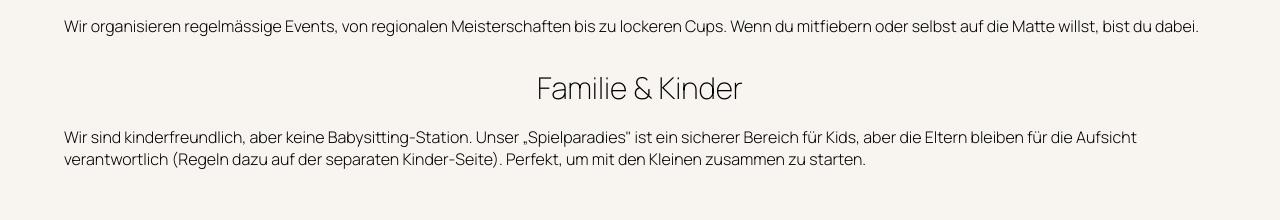
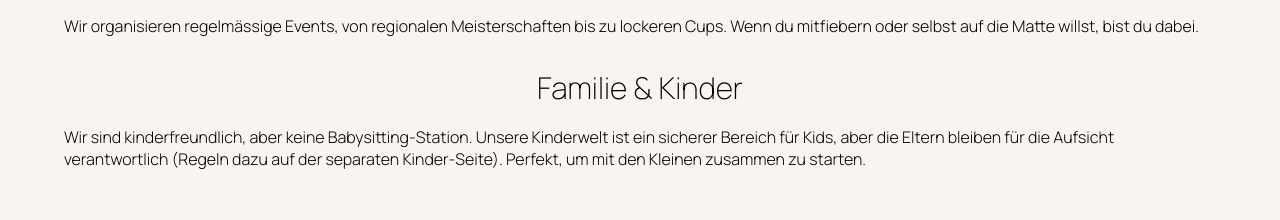
Before and after one commit to escodebar/boulder-baden.ch, a Nuxt app: page /neu-hier in a window 1280 px wide. Shown: the part 1420-1640 px from the top of the page. Built offline with nearby package versions, Linux system fonts and the light colour scheme.

Commit message:
Rename Kinderwelt in Neu Hier

```diff
--- a/app/pages/neu-hier.vue
+++ b/app/pages/neu-hier.vue
@@ -66,10 +66,10 @@
 
     <h3>Familie & Kinder</h3>
     <p>
-      Wir sind kinderfreundlich, aber keine Babysitting-Station. Unser
-      „Spielparadies" ist ein sicherer Bereich für Kids, aber die Eltern bleiben
-      für die Aufsicht verantwortlich (Regeln dazu auf der separaten
-      Kinder-Seite). Perfekt, um mit den Kleinen zusammen zu starten.
+      Wir sind kinderfreundlich, aber keine Babysitting-Station. Unsere
+      Kinderwelt ist ein sicherer Bereich für Kids, aber die Eltern bleiben für
+      die Aufsicht verantwortlich (Regeln dazu auf der separaten Kinder-Seite).
+      Perfekt, um mit den Kleinen zusammen zu starten.
     </p>
   </section>
 
```
